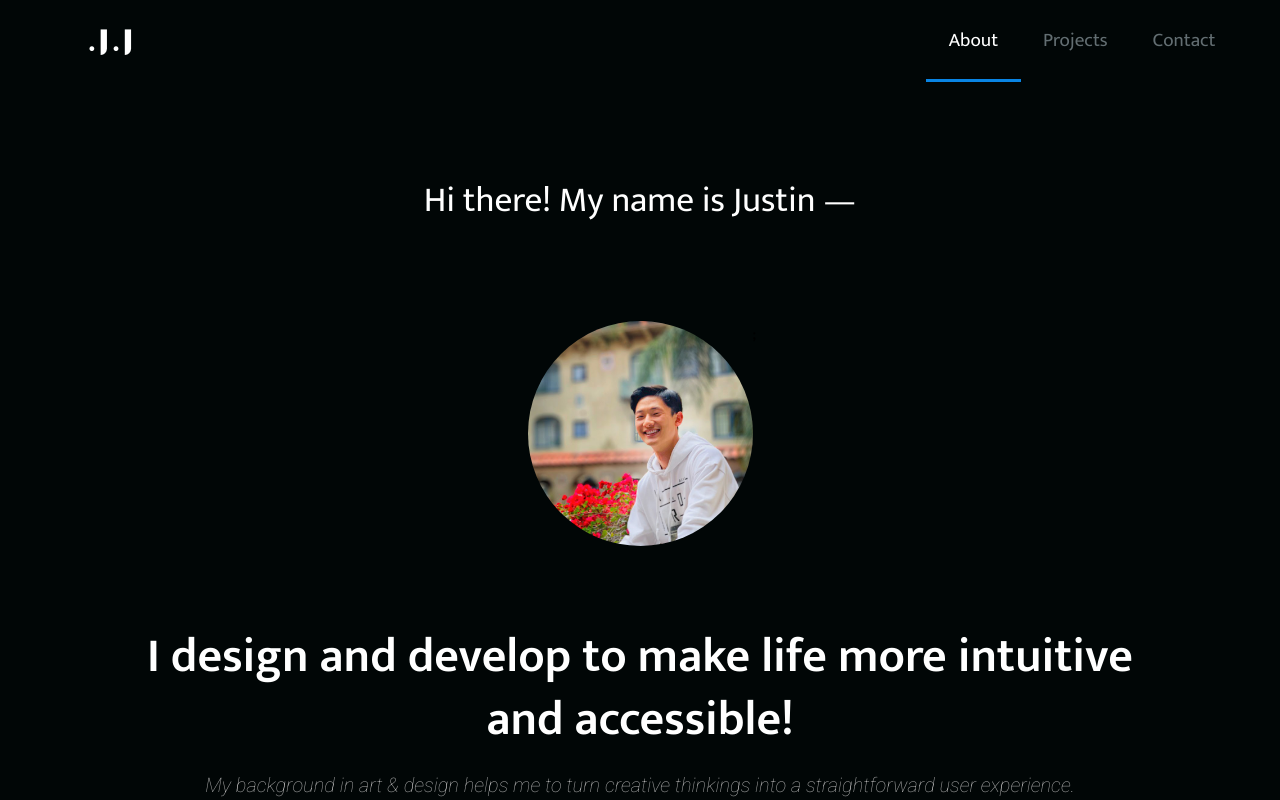
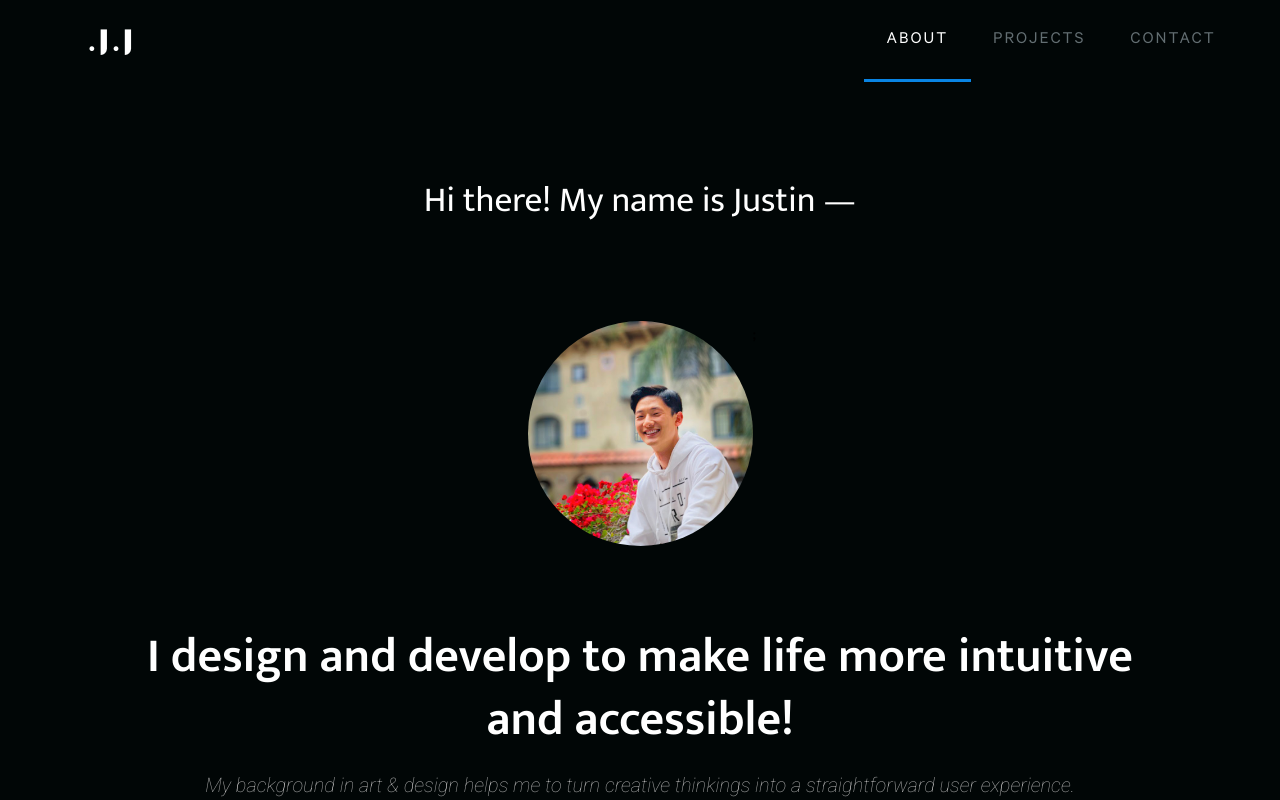
Before and after one commit to Deviju95/portfolio-website, a React (Create React App) app: page /#/ in a window 1280 px wide. Shown: the top 800 px of the page. Built offline with nearby package versions, Linux system fonts and the light colour scheme.

Commit message:
minor styling update

```diff
--- a/src/App.js
+++ b/src/App.js
@@ -1,16 +1,22 @@
-import React from "react";
-import { HashRouter as Router, Switch, Route } from "react-router-dom";
-import { createGlobalStyle } from "styled-components";
-import personalLogoFont from "./assets/JJFontPersonalLogo.otf";
+import React from 'react';
+import { HashRouter as Router, Switch, Route } from 'react-router-dom';
+import { createGlobalStyle } from 'styled-components';
+import personalLogoFont from './assets/JJFontPersonalLogo.otf';
+import Calibre from './assets/CalibreRegular.otf';
 
-import Home from "./pages";
-import ThankYouPage from "./pages/ThankYouPage";
+import Home from './pages';
+import ThankYouPage from './pages/ThankYouPage';
 
 const GlobalStyle = createGlobalStyle`
 @font-face {
     font-family: "personalLogoFont";
     src: url(${personalLogoFont});
   }
+
+@font-face {
+  font-family: 'Calibre';
+  src: url(${Calibre});
+}
 
   body {
   margin: 0;
@@ -26,8 +32,8 @@ function App() {
       <GlobalStyle />
 
       <Switch>
-        <Route exact path="/" component={Home} />
-        <Route path="/thankyou" component={ThankYouPage} />
+        <Route exact path='/' component={Home} />
+        <Route path='/thankyou' component={ThankYouPage} />
       </Switch>
     </Router>
   );
--- a/src/components/Navbar/NavbarElements.js
+++ b/src/components/Navbar/NavbarElements.js
@@ -1,6 +1,6 @@
-import styled from "styled-components";
-import { Link as LinkR } from "react-router-dom";
-import { Link as LinkS } from "react-scroll";
+import styled from 'styled-components';
+import { Link as LinkR } from 'react-router-dom';
+import { Link as LinkS } from 'react-scroll';
 
 export const Nav = styled.nav`
   background-color: #010606;
@@ -33,7 +33,7 @@ export const NavLogo = styled(LinkR)`
   justify-self: flex-start;
   align-items: center;
 
-  font-family: "personalLogoFont";
+  font-family: 'personalLogoFont';
   font-size: 2rem;
   color: #fff;
   text-decoration: none;
@@ -69,7 +69,9 @@ export const NavMenu = styled.ul`
   list-style: none;
   margin-right: -22px;
 
-  font-size: 1.2rem;
+  font-family: 'Calibre';
+  font-size: 1.1rem;
+  letter-spacing: 2px;
   color: #636e72;
 
   @media screen and (max-width: 768px) {
--- a/src/components/Navbar/index.js
+++ b/src/components/Navbar/index.js
@@ -1,6 +1,6 @@
-import React from "react";
-import { FaBars } from "react-icons/fa";
-import { animateScroll as scroll } from "react-scroll";
+import React from 'react';
+import { FaBars } from 'react-icons/fa';
+import { animateScroll as scroll } from 'react-scroll';
 
 import {
   Nav,
@@ -10,7 +10,7 @@ import {
   NavMenu,
   NavItem,
   NavLinks,
-} from "./NavbarElements";
+} from './NavbarElements';
 
 const Navbar = (props) => {
   const toggleHome = () => {
@@ -21,7 +21,7 @@ const Navbar = (props) => {
     <>
       <Nav>
         <NavBarContainer>
-          <NavLogo to="/" onClick={toggleHome}>
+          <NavLogo to='/' onClick={toggleHome}>
             jj
           </NavLogo>
           <MobileIcon onClick={props.toggle}>
@@ -30,38 +30,38 @@ const Navbar = (props) => {
           <NavMenu>
             <NavItem>
               <NavLinks
-                to="about"
+                to='about'
                 smooth={true}
                 duration={500}
                 spy={true}
-                exact="true"
+                exact='true'
                 offset={-81}
               >
-                About
+                ABOUT
               </NavLinks>
             </NavItem>
             <NavItem>
               <NavLinks
-                to="projects"
+                to='projects'
                 smooth={true}
                 duration={500}
                 spy={true}
-                exact="true"
+                exact='true'
                 offset={-80}
               >
-                Projects
+                PROJECTS
               </NavLinks>
             </NavItem>
             <NavItem>
               <NavLinks
-                to="contact"
+                to='contact'
                 smooth={true}
                 duration={500}
                 spy={true}
-                exact="true"
+                exact='true'
                 offset={-80}
               >
-                Contact
+                CONTACT
               </NavLinks>
             </NavItem>
           </NavMenu>
```
Also changed, not shown: src/assets/CalibreRegular.otf (added).
